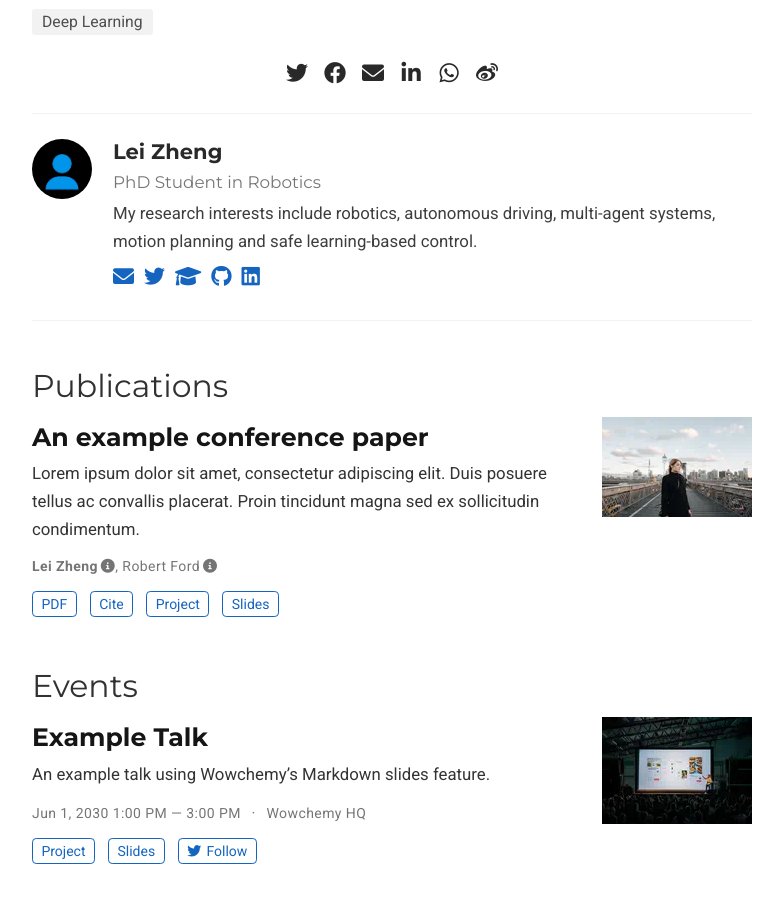
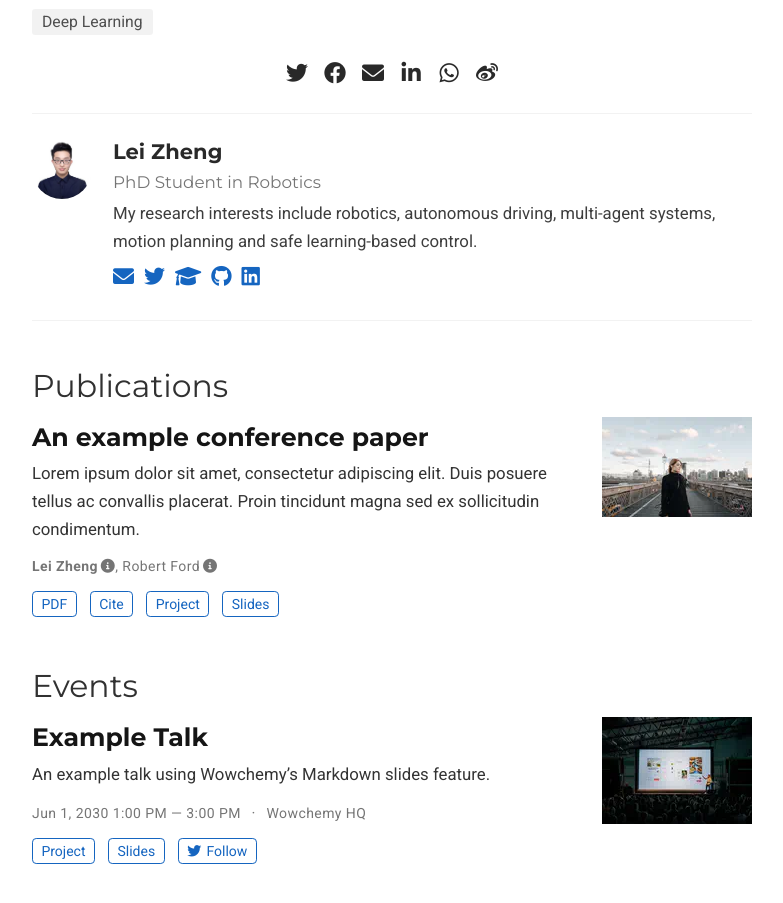
Before and after one commit to zhengleily/zhengleily.github.io, a plain HTML site: page project/example/index.html in a window 1280 px wide. Shown: the part 2437-3340 px from the top of the page, without its empty margins (248-1031 px from the left). Drawn offline with Linux system fonts and the light colour scheme; some icons are missing.

Commit message:
modified my personal info

```diff
--- a/project/example/index.html
+++ b/project/example/index.html
@@ -1044,7 +1044,7 @@
   <div class="media author-card content-widget-hr">
 
 
-      <a href="https://zhengleily.github.io"><img class="avatar mr-3 avatar-circle" src="/authors/admin/avatar_hu52a603635ecebd45650b162dadabb4e5_12861_270x270_fill_q75_lanczos_center.jpg" alt="Lei Zheng"></a>
+      <a href="https://zhengleily.github.io"><img class="avatar mr-3 avatar-circle" src="/authors/admin/avatar_hu5a976722d49ade8040b89fdb35b78cc8_39799_270x270_fill_q75_lanczos_center.jpg" alt="Lei Zheng"></a>
 
 
     <div class="media-body">
```
Also changed, not shown: index.html (+1 -1 lines), post/getting-started/index.html (+1 -1 lines), publication/example/index.html (+1 -1 lines), talk/example-talk/index.html (+1 -1 lines), authors/admin/avatar.jpg, authors/admin/avatar_hu5a976722d49ade8040b89fdb35b78cc8_39799_270x270_fill_q75_lanczos_center.jpg (added).
